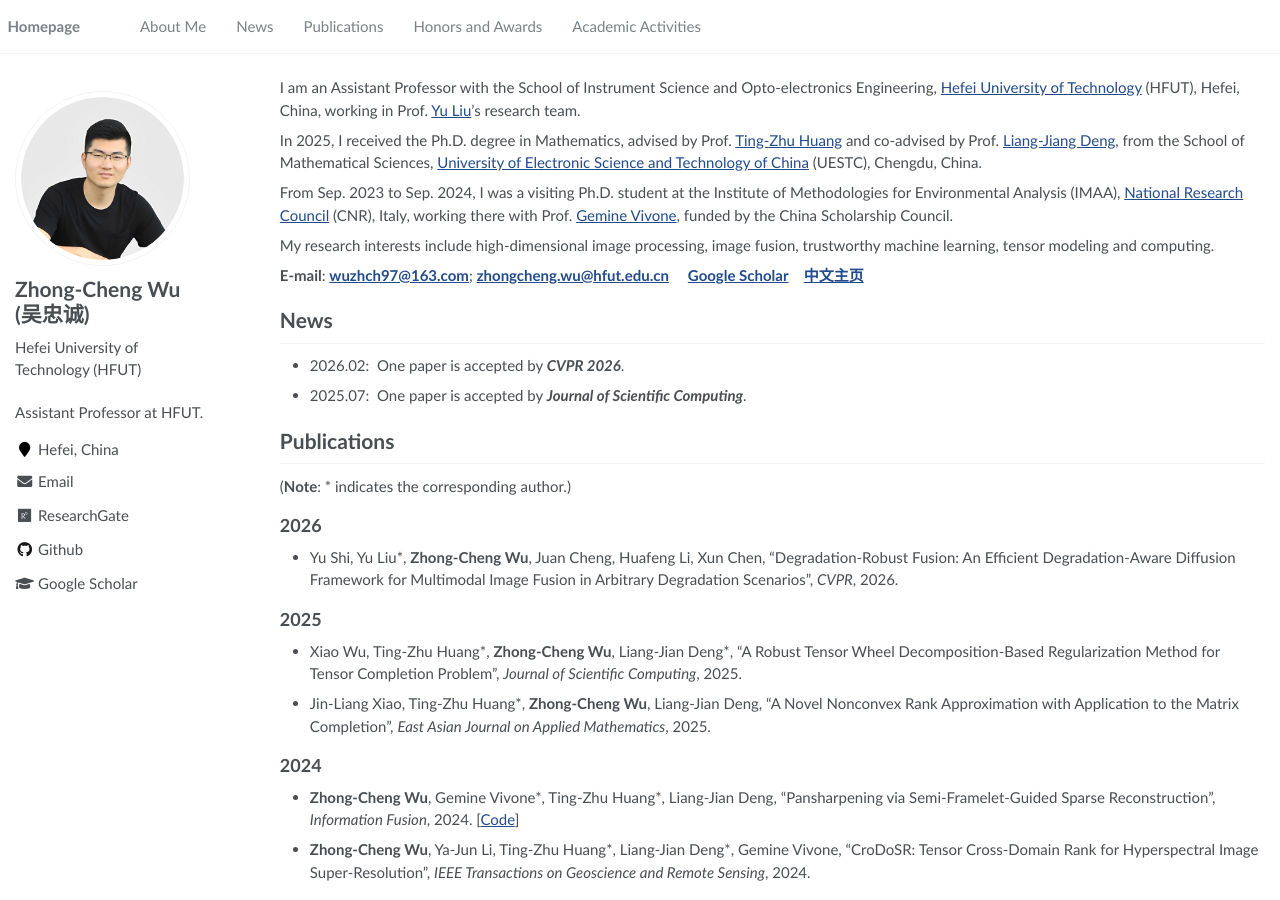
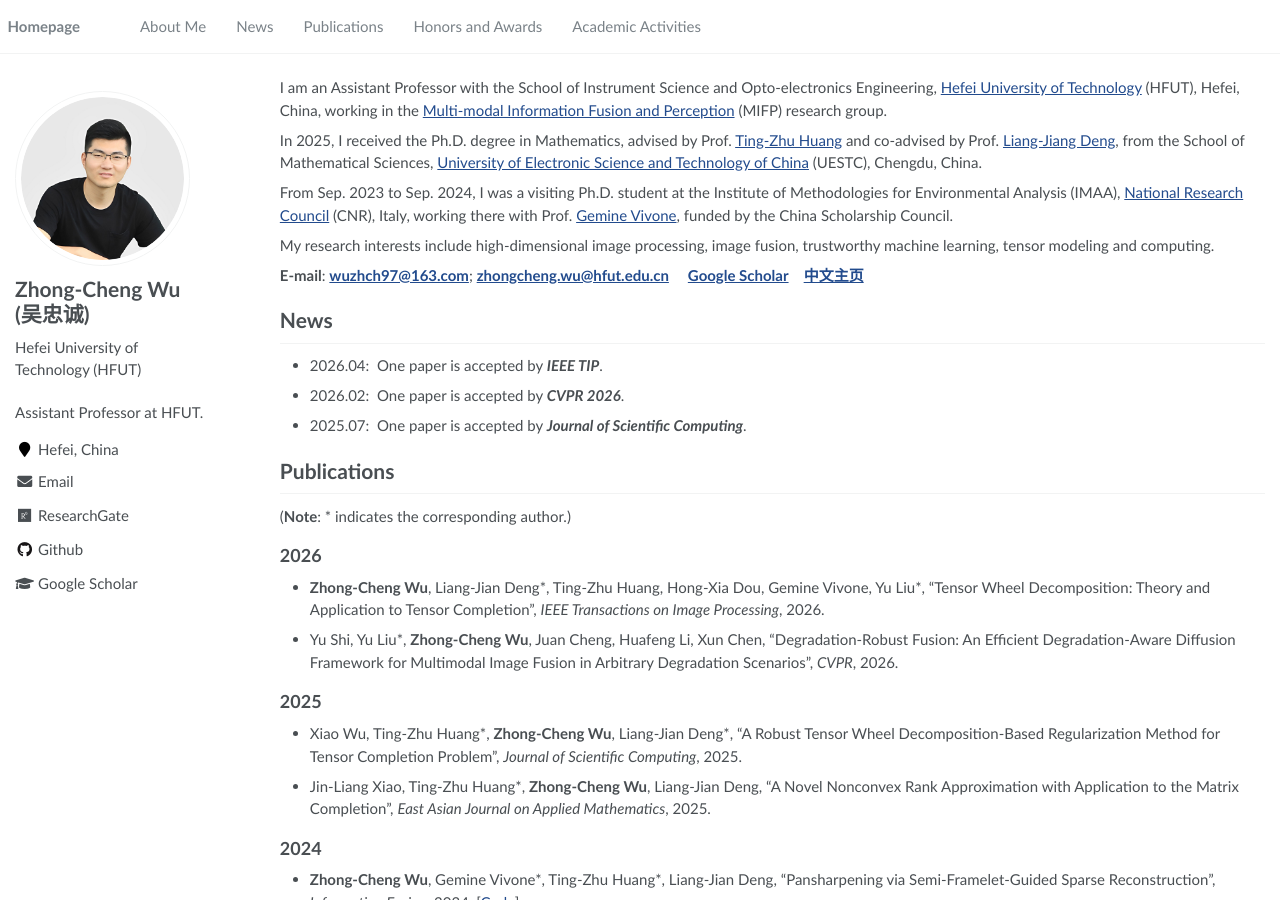
Before and after one commit to zhongchengwu/zhongchengwu.github.io, a Jekyll site: the page built from _pages/about.md, in a window 1280 px wide and 900 px high. Built offline with Jekyll 4.4.1, drawn with Linux system fonts in a browser that asks for light colours.

Commit message:
Update about.md

```diff
--- a/_pages/about.md
+++ b/_pages/about.md
@@ -18,7 +18,7 @@ redirect_from:
 <span class='anchor' id='about-me'></span>
 
 
-I am an Assistant Professor with the School of Instrument Science and Opto-electronics Engineering, [Hefei University of Technology](https://www.hfut.edu.cn/) (HFUT), Hefei, China, working in Prof. [Yu Liu](https://sites.google.com/site/yuliu316316/)'s research team.
+I am an Assistant Professor with the School of Instrument Science and Opto-electronics Engineering, [Hefei University of Technology](https://www.hfut.edu.cn/) (HFUT), Hefei, China, working in the [Multi-modal Information Fusion and Perception](https://yuliu316316.github.io/GROUP.html) (MIFP) research group.
 
 In 2025, I received the Ph.D. degree in Mathematics, advised by Prof. [Ting-Zhu Huang](http://www.math.uestc.edu.cn/info/1081/2041.htm) and co-advised by Prof. [Liang-Jiang Deng](https://liangjiandeng.github.io/), from the School of Mathematical Sciences, [University of Electronic Science and Technology of China](https://www.uestc.edu.cn/) (UESTC), Chengdu, China.
 
@@ -29,6 +29,7 @@ My research interests include high-dimensional image processing, image fusion, t
 <b>E-mail</b>: <b><wuzhch97@163.com></b>; <b><zhongcheng.wu@hfut.edu.cn></b> &emsp; [<b>Google Scholar</b>](https://scholar.google.com/citations?user=8bOvaUcAAAAJ)&emsp; [<b>中文主页</b>](http://faculty.hfut.edu.cn/zhongchengwu/zh_CN/index.htm)
 
 # News
+- 2026.04: &nbsp;One paper is accepted by <b>*IEEE TIP*</b>.
 - 2026.02: &nbsp;One paper is accepted by <b>*CVPR 2026*</b>.
 - 2025.07: &nbsp;One paper is accepted by <b>*Journal of Scientific Computing*</b>.
 
@@ -36,6 +37,8 @@ My research interests include high-dimensional image processing, image fusion, t
 (<b>Note</b>: \* indicates the corresponding author.)
 
 ## 2026
+
+- <b>Zhong-Cheng Wu</b>, Liang-Jian Deng\*, Ting-Zhu Huang, Hong-Xia Dou, Gemine Vivone, Yu Liu\*, "Tensor Wheel Decomposition: Theory and Application to Tensor Completion", *IEEE Transactions on Image Processing*, 2026.
 
 - Yu Shi, Yu Liu\*, <b>Zhong-Cheng Wu</b>, Juan Cheng, Huafeng Li, Xun Chen, "Degradation-Robust Fusion: An Efficient Degradation-Aware Diffusion Framework for Multimodal Image Fusion in Arbitrary Degradation Scenarios", *CVPR*, 2026.
 
```
